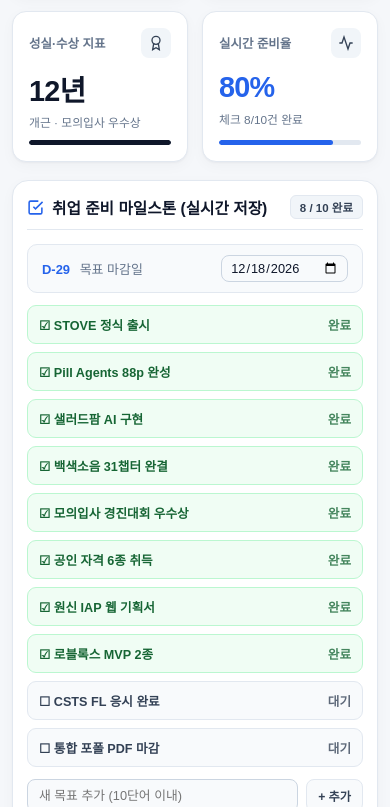
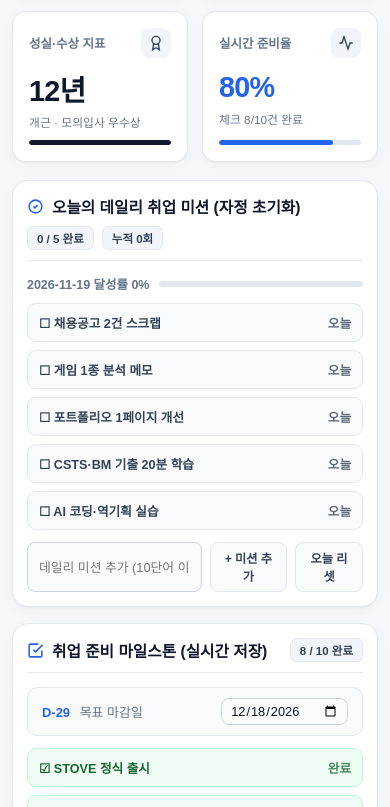
Before and after one commit to hunseong-jo/Profile, a plain HTML site: page school/index.html in a window 390 px wide. Shown: the part 714-1521 px from the top of the page. Drawn offline with Linux system fonts and the light colour scheme.

Commit message:
Add daily career missions widget to school dashboard

```diff
--- a/school/index.html
+++ b/school/index.html
@@ -422,6 +422,36 @@
     }
 
     /* 데일리 취업 관제실 위젯 */
+    .daily-meta-row {
+      display: flex;
+      justify-content: space-between;
+      align-items: center;
+      flex-wrap: wrap;
+      gap: 10px;
+      margin-bottom: 10px;
+    }
+
+    .daily-bar-wrap {
+      flex: 1 1 200px;
+      height: 6px;
+      background: var(--track-bg);
+      border-radius: 99px;
+      overflow: hidden;
+    }
+
+    .daily-bar-fill {
+      height: 100%;
+      background: var(--accent-primary);
+      border-radius: 99px;
+      transition: width 0.25s ease;
+    }
+
+    .daily-grid {
+      display: grid;
+      grid-template-columns: repeat(5, minmax(0, 1fr));
+      gap: 8px;
+    }
+
     .checklist-grid {
       display: grid;
       grid-template-columns: repeat(2, minmax(0, 1fr));
@@ -686,7 +716,8 @@
       .col-4, .col-5, .col-6, .col-7, .col-8 {
         grid-column: span 12;
       }
-      .project-visual-grid {
+      .project-visual-grid,
+      .daily-grid {
         grid-template-columns: repeat(2, minmax(0, 1fr));
       }
     }
@@ -713,6 +744,7 @@
         font-size: 1.18rem;
       }
       .project-visual-grid,
+      .daily-grid,
       .checklist-grid,
       .bullet-chips,
       .flow-steps {
@@ -862,6 +894,30 @@
 
   <!-- 메인 차트 및 데일리 관제실 그리드 -->
   <main class="dashboard-grid">
+
+    <!-- 오늘의 데일리 취업 미션 (매일 자동 초기화 + 누적 카운트) -->
+    <div class="card col-12 sec-core">
+      <div class="card-header">
+        <div class="card-title">
+          <svg width="17" height="17" viewBox="0 0 24 24" fill="none" stroke="currentColor" stroke-width="2.2"><circle cx="12" cy="12" r="9"/><path d="M9 12l2 2 4-4"/></svg>
+          오늘의 데일리 취업 미션 (자정 초기화)
+        </div>
+        <div style="display:flex; align-items:center; gap:8px; flex-wrap:wrap;">
+          <span class="card-tag" id="dailySummaryTag">0 / 5 완료</span>
+          <span class="card-tag" id="dailyTotalTag">누적 0회</span>
+        </div>
+      </div>
+      <div class="daily-meta-row">
+        <div style="font-size:0.78rem; color:var(--ink-muted); font-weight:700;" id="dailyDateLabel">오늘 미션 0%</div>
+        <div class="daily-bar-wrap"><div class="daily-bar-fill" id="dailyBarFill" style="width:0%;"></div></div>
+      </div>
+      <div class="daily-grid" id="dailyMissionGrid"></div>
+      <div class="add-task-row">
+        <input type="text" id="newDailyInput" class="task-input" placeholder="데일리 미션 추가 (10단어 이내)" maxlength="40" />
+        <button type="button" class="tool-btn" onclick="addDailyMission()">+ 미션 추가</button>
+        <button type="button" class="tool-btn" onclick="resetTodayMissions()">오늘 리셋</button>
+      </div>
+    </div>
 
     <!-- 데일리 체크리스트 카드 -->
     <div class="card col-6 sec-core">
@@ -1210,6 +1266,15 @@
       weeklyHours: 38,
       lastVisitDate: '',
       streak: 1,
+      dailyDate: '',
+      dailyTotalDone: 0,
+      dailyMissions: [
+        { id: 'd1', text: '채용공고 2건 스크랩', done: false },
+        { id: 'd2', text: '게임 1종 분석 메모', done: false },
+        { id: 'd3', text: '포트폴리오 1페이지 개선', done: false },
+        { id: 'd4', text: 'CSTS·BM 기출 20분 학습', done: false },
+        { id: 'd5', text: 'AI 코딩·역기획 실습', done: false }
+      ],
       pipeline: {
         interest: 8,
         applied: 3,
@@ -1230,6 +1295,14 @@
       ]
     };
 
+    function getLocalDateStr() {
+      const now = new Date();
+      const y = now.getFullYear();
+      const m = String(now.getMonth() + 1).padStart(2, '0');
+      const d = String(now.getDate()).padStart(2, '0');
+      return `${y}-${m}-${d}`;
+    }
+
     function loadState() {
       try {
         const raw = localStorage.getItem(STORAGE_KEY);
@@ -1239,7 +1312,8 @@
           ...structuredClone(DEFAULT_STATE),
           ...parsed,
           pipeline: { ...DEFAULT_STATE.pipeline, ...(parsed.pipeline || {}) },
-          tasks: Array.isArray(parsed.tasks) && parsed.tasks.length ? parsed.tasks : structuredClone(DEFAULT_STATE.tasks)
+          tasks: Array.isArray(parsed.tasks) && parsed.tasks.length ? parsed.tasks : structuredClone(DEFAULT_STATE.tasks),
+          dailyMissions: Array.isArray(parsed.dailyMissions) && parsed.dailyMissions.length ? parsed.dailyMissions : structuredClone(DEFAULT_STATE.dailyMissions)
         };
       } catch (e) {
         return structuredClone(DEFAULT_STATE);
@@ -1259,18 +1333,77 @@
     }
 
     function updateStreak() {
-      const today = new Date().toISOString().slice(0, 10);
+      const today = getLocalDateStr();
       if (!appState.lastVisitDate) {
         appState.streak = 1;
       } else if (appState.lastVisitDate !== today) {
-        const prev = new Date(appState.lastVisitDate);
-        const curr = new Date(today);
+        const prev = new Date(appState.lastVisitDate + 'T00:00:00');
+        const curr = new Date(today + 'T00:00:00');
         const diffDays = Math.round((curr - prev) / 86400000);
         appState.streak = diffDays === 1 ? appState.streak + 1 : 1;
       }
       appState.lastVisitDate = today;
+      if (appState.dailyDate && appState.dailyDate !== today) {
+        appState.dailyMissions = appState.dailyMissions.map(m => ({ ...m, done: false }));
+      }
+      appState.dailyDate = today;
       saveState();
       document.getElementById('streakBadge').textContent = `연속 ${appState.streak}일 접속`;
+    }
+
+    function renderDailyMissions() {
+      const grid = document.getElementById('dailyMissionGrid');
+      grid.innerHTML = '';
+      let doneCount = 0;
+
+      appState.dailyMissions.forEach((m, idx) => {
+        if (m.done) doneCount++;
+        const btn = document.createElement('button');
+        btn.type = 'button';
+        btn.className = 'chk-btn' + (m.done ? ' done' : '');
+        btn.onclick = () => toggleDailyMission(idx);
+        btn.innerHTML = `<span>${m.done ? '☑' : '☐'} ${escapeHtml(m.text)}</span><span style="opacity:0.78;">${m.done ? '완료' : '오늘'}</span>`;
+        grid.appendChild(btn);
+      });
+
+      const total = appState.dailyMissions.length || 1;
+      const pct = Math.round((doneCount / total) * 100);
+      const tagEl = document.getElementById('dailySummaryTag');
+      tagEl.textContent = doneCount === total ? `${doneCount} / ${total} 올클리어` : `${doneCount} / ${total} 완료`;
+      tagEl.style.background = doneCount === total ? 'var(--done-bg)' : '';
+      tagEl.style.color = doneCount === total ? 'var(--done-ink)' : '';
+      tagEl.style.borderColor = doneCount === total ? 'var(--done-border)' : '';
+
+      document.getElementById('dailyTotalTag').textContent = `누적 ${appState.dailyTotalDone}회`;
+      document.getElementById('dailyDateLabel').textContent = `${appState.dailyDate} 달성률 ${pct}%`;
+      document.getElementById('dailyBarFill').style.width = pct + '%';
+    }
+
+    function toggleDailyMission(idx) {
+      const next = !appState.dailyMissions[idx].done;
+      appState.dailyMissions[idx].done = next;
+      appState.dailyTotalDone = Math.max(0, appState.dailyTotalDone + (next ? 1 : -1));
+      saveState();
+      renderDailyMissions();
+    }
+
+    function addDailyMission() {
+      const input = document.getElementById('newDailyInput');
+      const val = input.value.trim();
+      if (!val) return;
+      const words = val.split(/\s+/).slice(0, 10).join(' ');
+      appState.dailyMissions.push({ id: 'd_' + Date.now(), text: words, done: false });
+      input.value = '';
+      saveState();
+      renderDailyMissions();
+    }
+
+    function resetTodayMissions() {
+      const checkedToday = appState.dailyMissions.filter(m => m.done).length;
+      appState.dailyTotalDone = Math.max(0, appState.dailyTotalDone - checkedToday);
+      appState.dailyMissions = appState.dailyMissions.map(m => ({ ...m, done: false }));
+      saveState();
+      renderDailyMissions();
     }
 
     function renderChecklist() {
@@ -1455,7 +1588,9 @@
 
     function resetState() {
       appState = structuredClone(DEFAULT_STATE);
-      appState.lastVisitDate = new Date().toISOString().slice(0, 10);
+      const today = getLocalDateStr();
+      appState.lastVisitDate = today;
+      appState.dailyDate = today;
       saveState();
       initUI();
       renderAllCharts();
@@ -1464,6 +1599,7 @@
     function initUI() {
       updateStreak();
       applyTheme();
+      renderDailyMissions();
       renderChecklist();
       renderDday();
       renderPipeline();
@@ -1475,6 +1611,7 @@
     document.addEventListener('keydown', (e) => {
       if (e.target.tagName === 'INPUT' || e.target.tagName === 'TEXTAREA') {
         if (e.key === 'Enter' && e.target.id === 'newTaskInput') addTask();
+        if (e.key === 'Enter' && e.target.id === 'newDailyInput') addDailyMission();
         return;
       }
       const map = { '1': 'all', '2': 'core', '3': 'project' };
```
